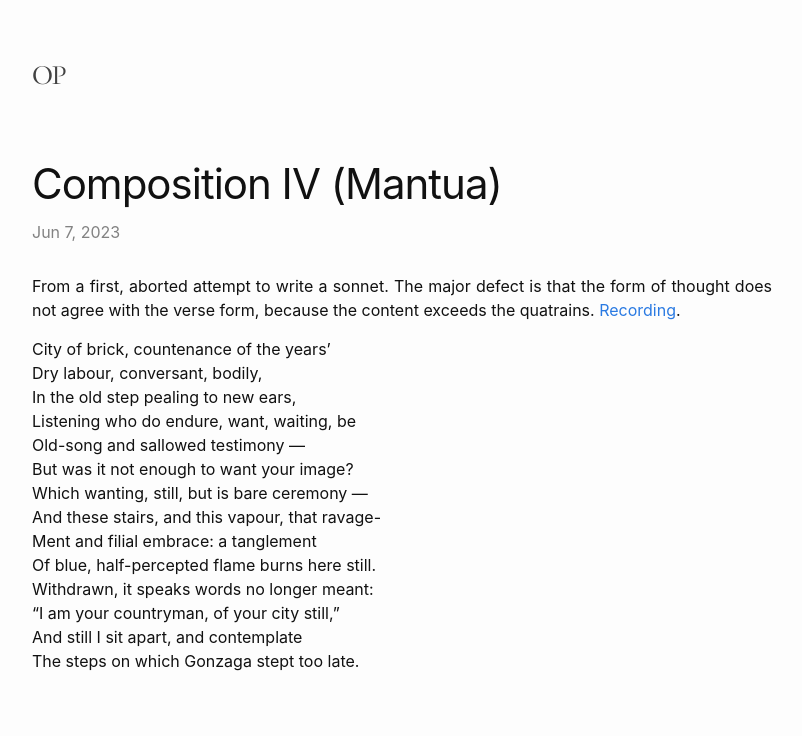
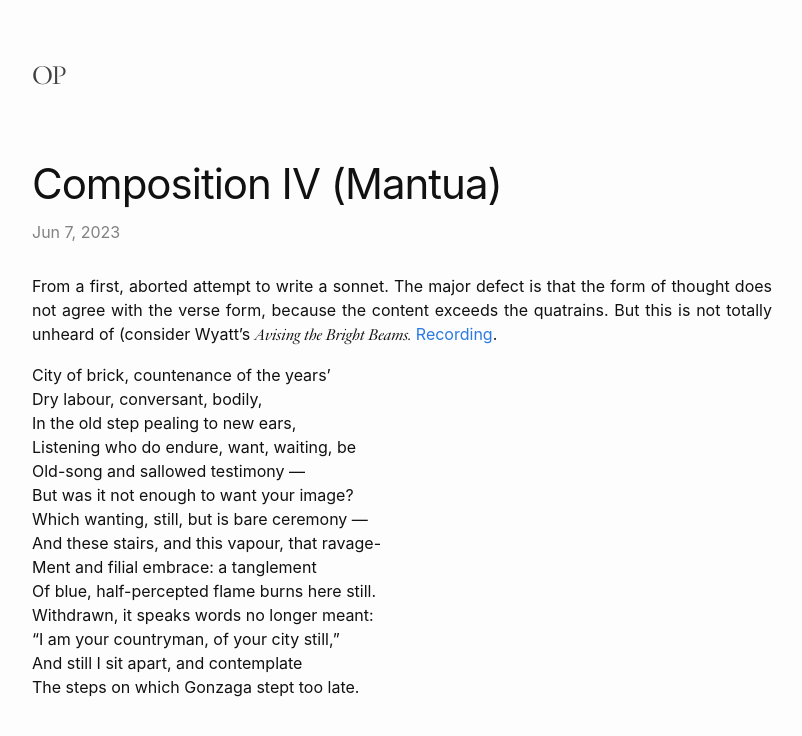
Before and after one commit to TheatrumMundi/TheatrumMundi, a Jekyll site: the page built from _posts/2023-06-07-composition-IV-mantua.markdown, in a window 1280 px wide. Shown: the top 736 px of the page, without its empty margins (238-1040 px from the left). Built offline with Jekyll 4.4.1, drawn with Linux system fonts in a browser that asks for light colours; some web fonts are replaced.

Commit message:
Update 2023-06-07-composition-IV-mantua.markdown

```diff
--- a/_posts/2023-06-07-composition-IV-mantua.markdown
+++ b/_posts/2023-06-07-composition-IV-mantua.markdown
@@ -4,7 +4,7 @@ title:  "Composition IV (Mantua)"
 date:   2023-06-07 17:41:00 +0100
 categories: jekyll update
 ---
-From a first, aborted attempt to write a sonnet. The major defect is that the form of thought does not agree with the verse form, because the content exceeds the quatrains. [Recording](https://voca.ro/13I9pNhtEt9i).
+From a first, aborted attempt to write a sonnet. The major defect is that the form of thought does not agree with the verse form, because the content exceeds the quatrains. But this is not totally unheard of (consider Wyatt's *Avising the Bright Beams.* [Recording](https://voca.ro/13I9pNhtEt9i).
 
 City of brick, countenance of the years’ <br>
 Dry labour, conversant, bodily, <br>
```
